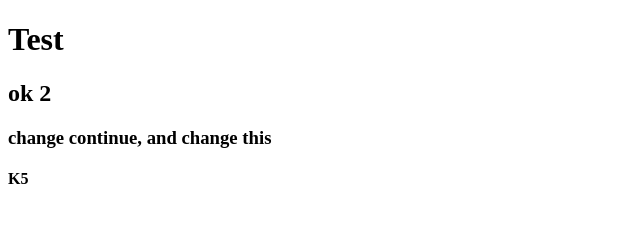
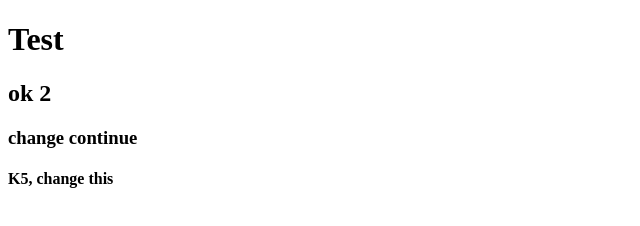
Before and after one commit to Luu-Gia-Khanh/DemoGithub, a plain HTML site: page index.html in a window 1280 px wide. Shown: the whole page, without its empty margins (0-640 px from the left). Drawn offline with Linux system fonts and the light colour scheme.

Commit message:
Update index.html

```diff
--- a/index.html
+++ b/index.html
@@ -9,7 +9,7 @@
 <body>
     <h1>Test</h1>
     <h2>ok 2</h2>
-    <h3>change continue, and change this</h3>
-    <h4>K5</h4>
+    <h3>change continue</h3>
+    <h4>K5, change this</h4>
 </body>
 </html>
```
